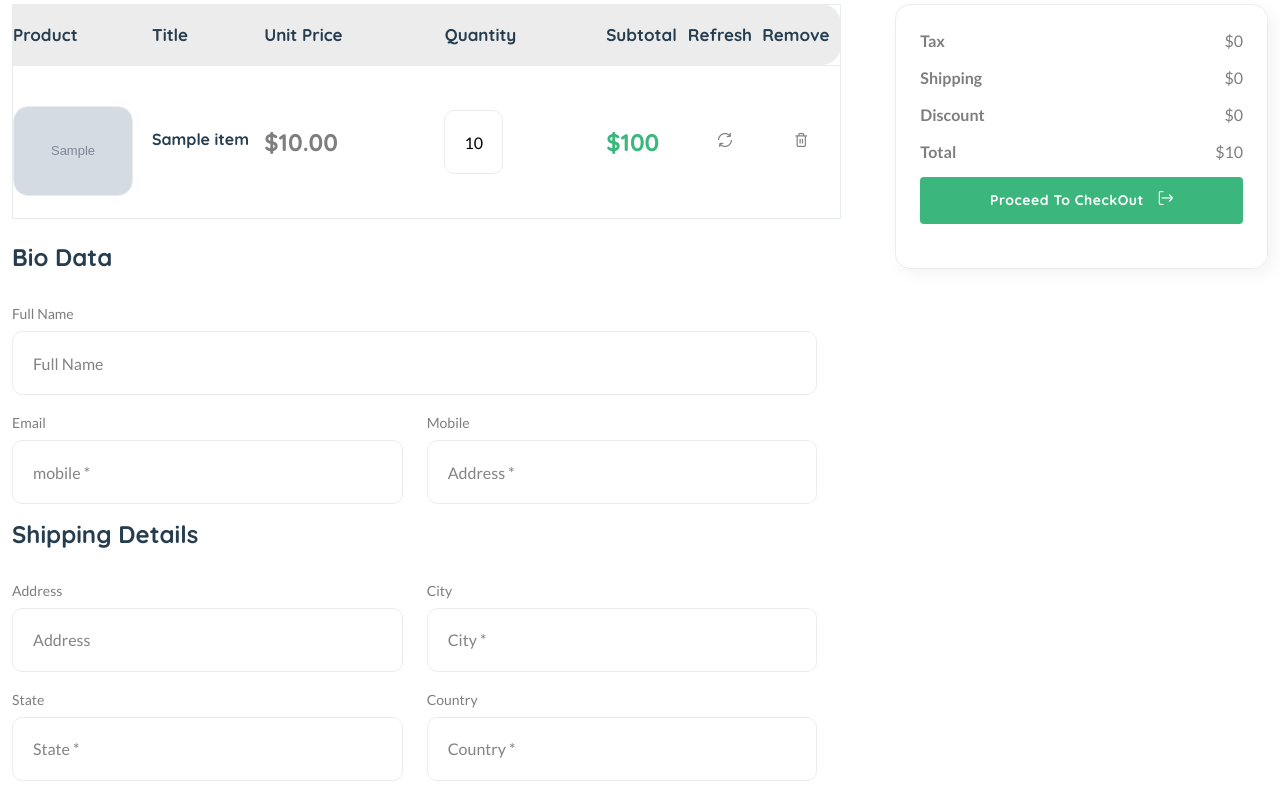
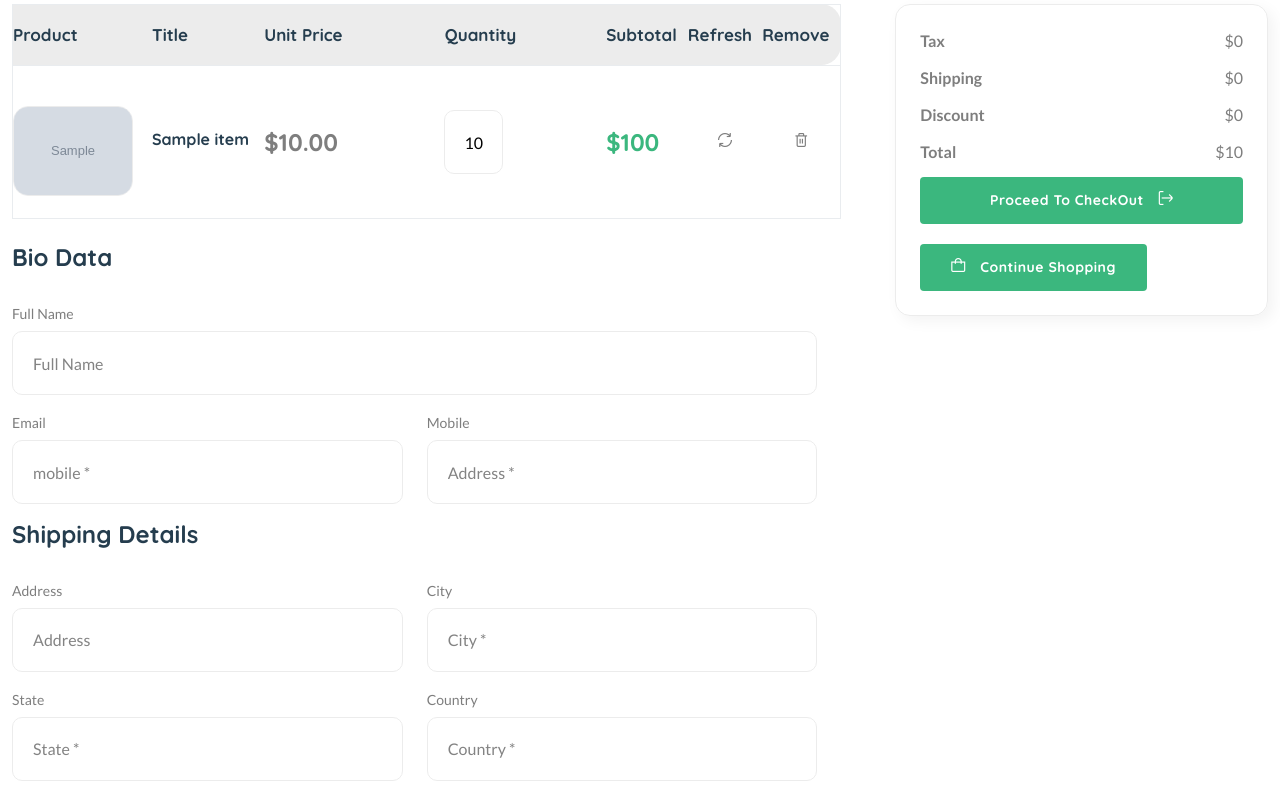
Before and after one commit to Valentino-Junior/marokomart, a Django app: template templates/core/cart.html in a window 1280 px wide. Shown: the part 556-1352 px from the top of the page. Run offline with Django 3.2, Linux system fonts and the light colour scheme; the template is opened without the code that fills it: most values are stand-ins (such as "Sample title", 1, 10 or a date in 2020); grey boxes marked "Sample" are stand-in pictures; some libraries are stand-ins or nearby versions.

Commit message:
Added continue shopping

```diff
--- a/templates/core/cart.html
+++ b/templates/core/cart.html
@@ -127,6 +127,11 @@
                             </div>
                             {% if totalcartitems %}
                                 <button type=submit" class="btn mb-20 w-100">Proceed To CheckOut<i class="fi-rs-sign-out ml-15"></i></button>
+
+                                <a href="{% url 'core:product-list'  %}" class="btn continue-btn">
+                                    <i class="fi-rs-shopping-bag mr-10"></i>
+                                    Continue Shopping
+                                </a>
                             {% endif %}
                         </div>
                     </div>
```
Also changed, not shown: db.sqlite3.
